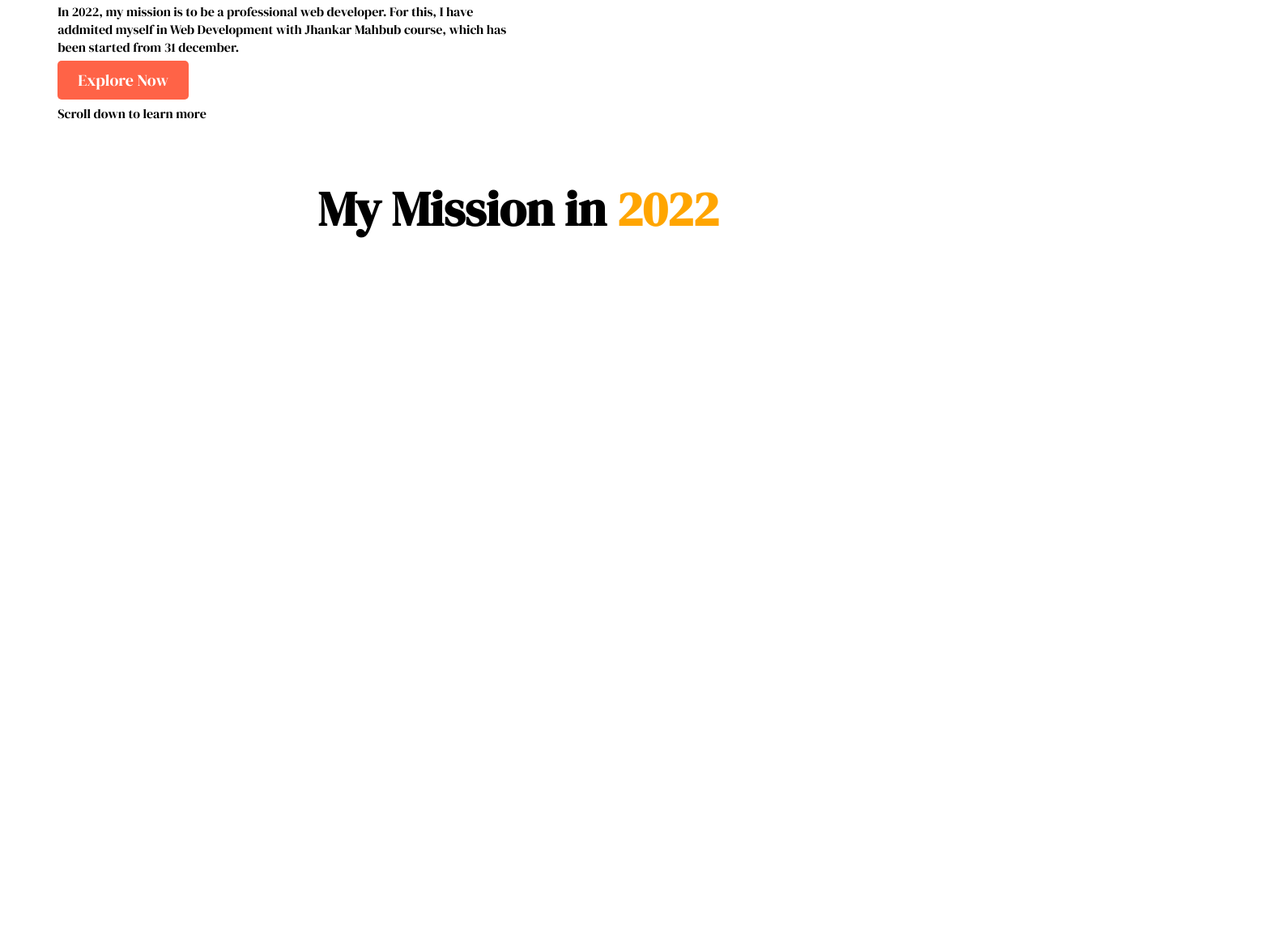
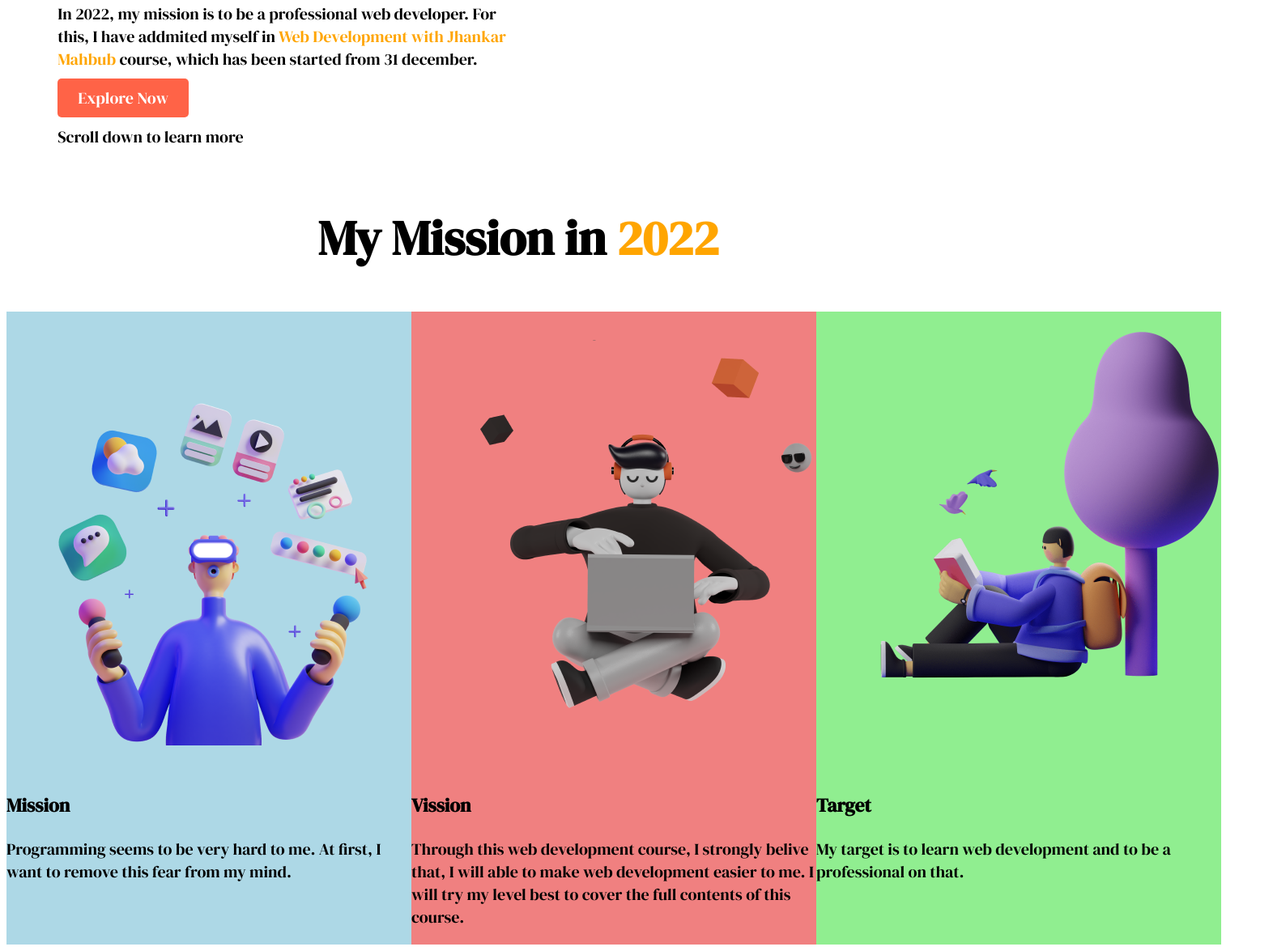
Before and after one commit to Rizwan2011/New-mission-2022, a plain HTML site: page index.html in a window 1280 px wide. Shown: the part 534-1709 px from the top of the page at 81% size, 1572 px wide, since content can reach past the window. Before the commit the page ends 891 px from the top, so only its background shows below. Drawn offline with Linux system fonts and the light colour scheme.

Commit message:
section second complit

```diff
--- a/index.html
+++ b/index.html
@@ -21,7 +21,8 @@
             </div>
             <div>
                 <p>In 2022, my mission is to be a professional web developer. For this, I have addmited myself in
-                    <span>Web Development with Jhankar Mahbub</span> course, which has been started from 31 december.
+                    <span class="orange-title">Web Development with Jhankar Mahbub</span> course, which has been started
+                    from 31 december.
                 </p>
                 <a class="link-button" target="_blank" href="https://github.com/Rizwan2011">Explore Now</a>
                 <p>Scroll down to learn more</p>
@@ -33,7 +34,32 @@
     </section>
     <h2 id="mid-title">My Mission in <span class="orange-title">2022</span></h2>
     <section>
-
+        <div id="first-part">
+            <div>
+                <img src="images/illustrators/illustrator-1.png" alt="">
+            </div>
+            <div>
+                <h3>Mission</h3>
+                <p>Programming seems to be very hard to me. At first, I want to remove this fear from my mind.</p>
+            </div>
+        </div>
+        <div id="second-part">
+            <div>
+                <img src="images/illustrators/illustrator-2.png" alt="">
+            </div>
+            <div>
+                <h3>Vission</h3>
+                <p>Through this web development course, I strongly belive that, I will able to make web development
+                    easier to me. I will try my level best to cover the full contents of this course. </p>
+            </div>
+        </div>
+        <div id="third-part">
+            <div><img src="images/illustrators/illustrator-3.png" alt=""></div>
+            <div>
+                <h3>Target</h3>
+                <p>My target is to learn web development and to be a professional on that.</p>
+            </div>
+        </div>
     </section>
 
 </body>
--- a/style.css
+++ b/style.css
@@ -1,5 +1,6 @@
 body{
     font-family: 'DM Serif Display', serif;
+    font-size: 20px;
 }
 h1{
     font-size: 80px;
@@ -30,3 +31,15 @@ section{
     text-align: center;
     font-size: 60px;
 }
+#first-part{
+    width: 500px;
+    background-color: lightblue
+}
+#second-part{
+    width: 500px;
+    background-color: lightcoral;
+}
+#third-part{
+    width: 500px;
+    background-color:lightgreen;
+}
```
